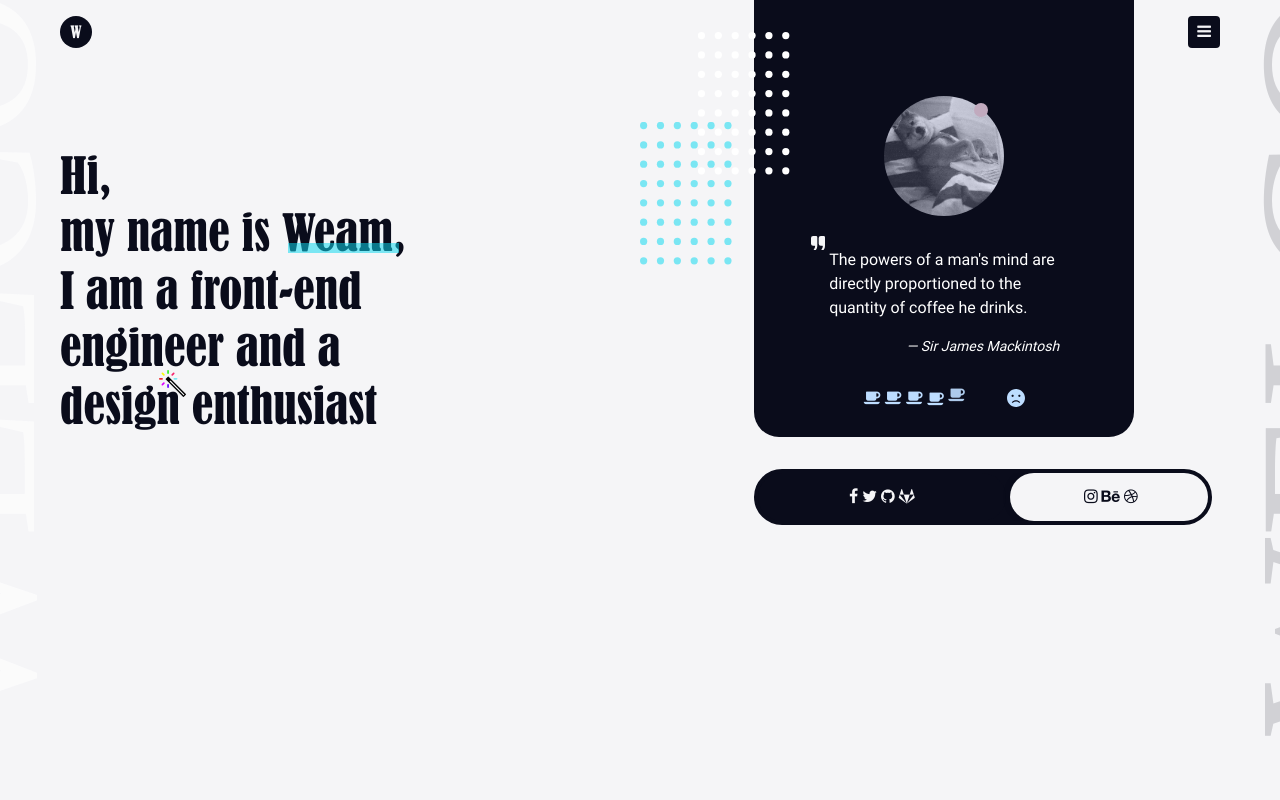
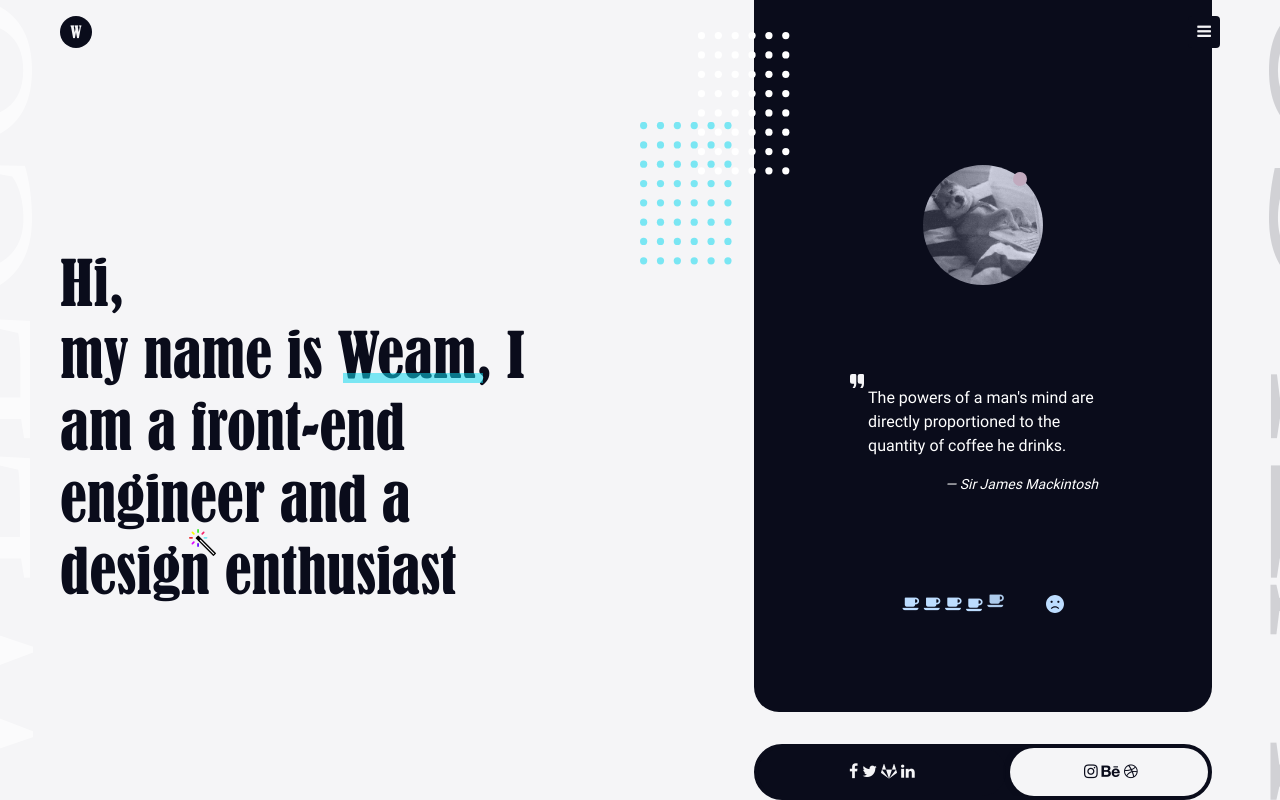
Before and after one commit to WeamAdel/WeamAdel.github.io, a React (Create React App) app: page / in a window 1280 px wide. Built offline with nearby package versions, Linux system fonts and the light colour scheme.

Commit message:
Responsive Fixes

```diff
--- a/package.json
+++ b/package.json
@@ -28,7 +28,7 @@
     "test": "react-scripts test",
     "eject": "react-scripts eject",
     "predeploy": "yarn build",
-    "deploy": "gh-pages -b master -d build"
+    "deploy": "gh-pages -d build"
   },
   "eslintConfig": {
     "extends": "react-app"
--- a/public/assets/css/app.css
+++ b/public/assets/css/app.css
@@ -1210,6 +1210,7 @@ button:active {
   max-width: 400px;
   border-radius: 14px;
   box-shadow: 0 0 0.5rem #fe9f9d;
+  background-color: #0a0c1b;
 }
 .experience .content .exp-cards .exp-card .time {
   font-family: "Bernard MT";
@@ -1505,8 +1506,19 @@ button:active {
   .home .right-column {
     margin-right: 8px;
   }
+}
+@media (min-width: 1200px) {
+  .home .heading .main-heading {
+    font-size: 60px;
+    max-width: 500px;
+  }
+}
+@media (orientation: landscape) {
   .home .right-column .main-content {
-    max-width: 380px;
+    min-height: calc(100vh - 88px);
+    display: flex;
+    flex-direction: column;
+    justify-content: center;
   }
 }
 .portfolio header .content {
@@ -1953,12 +1965,20 @@ button:active {
   z-index: -1;
   -webkit-text-stroke-width: 1px;
   -webkit-text-stroke-color: #0a0c1b;
-  transform: translate(20%, -20%);
+  transform: translate(6%, -20%);
 }
 .story main.content .story-segment:not(:last-of-type) {
   margin-bottom: 60px;
 }
 
+@media (min-width: 500px) {
+  .story main.content .story-segment .story-number p::after {
+    transform: translate(20%, -20%);
+  }
+}
+.technologies .page-heading {
+  word-break: break-all;
+}
 .technologies .content .tech-category .heading {
   margin-bottom: 24px;
   font-size: 24px;
--- a/public/assets/scss/pages/_experience.scss
+++ b/public/assets/scss/pages/_experience.scss
@@ -24,7 +24,7 @@
         max-width: 400px;
         border-radius: 14px;
         box-shadow: 0 0 0.5rem $rose;
-
+        background-color: $main;
         .time {
           font-family: $bernard;
           letter-spacing: 0.25rem;
--- a/public/assets/scss/pages/_home.scss
+++ b/public/assets/scss/pages/_home.scss
@@ -223,9 +223,30 @@
 
     .right-column {
       margin-right: 8px;
-      .main-content {
-        max-width: 380px;
+    }
+  }
+}
+
+@media (min-width: 1200px) {
+  .home {
+    .heading {
+      .main-heading {
+        font-size: 60px;
+        max-width: 500px;
       }
     }
   }
 }
+
+@media (orientation: landscape) {
+  .home {
+    .right-column {
+      .main-content {
+        min-height: calc(100vh - 88px);
+        display: flex;
+        flex-direction: column;
+        justify-content: center;
+      }
+    }
+  }
+}
--- a/public/assets/scss/pages/_technologies.scss
+++ b/public/assets/scss/pages/_technologies.scss
@@ -1,6 +1,9 @@
 @import "~font-awesome/css/font-awesome.min.css";
 
 .technologies {
+  .page-heading {
+    word-break: break-all;
+  }
   .content {
     .tech-category {
       .heading {
--- a/src/App.js
+++ b/src/App.js
@@ -17,7 +17,7 @@ import BooksShelf from "./components/BooksShelf/BooksShelf";
 function App() {
   return (
     <div>
-      <BrowserRouter>
+      <BrowserRouter basename="https://www.weamadel.xyz">
         <Navbar />
         <ErrorBoundary>
           <Switch>
--- a/src/components/Contact/Content/Accounts/Accounts.js
+++ b/src/components/Contact/Content/Accounts/Accounts.js
@@ -4,13 +4,15 @@ import { ACCOUNTS } from "../../../../data/data";
 function Accounts() {
   let accountsJSX = Object.values(ACCOUNTS)
     .flat()
-    .map((account) => (
-      <li key={account.title} title={account.title}>
-        <a href={account.link} target="blank" rel="noopener noreferrer">
-          <i className={`fa fa-${account.fontIcon}`} />
-        </a>
-      </li>
-    ));
+    .map((account) =>
+      account.title === "Github" ? null : (
+        <li key={account.title} title={account.title}>
+          <a href={account.link} target="blank" rel="noopener noreferrer">
+            <i className={`fa fa-${account.fontIcon}`} />
+          </a>
+        </li>
+      )
+    );
   return <ul className="accounts list-unstyled mb-0">{accountsJSX}</ul>;
 }
 
--- a/src/components/Home/RightColumn/Accounts/Accounts.js
+++ b/src/components/Home/RightColumn/Accounts/Accounts.js
@@ -10,8 +10,8 @@ function Accounts() {
   let darkThemeAccounts = [
     socialAccounts[0],
     socialAccounts[1],
-    formalAccounts[0],
     formalAccounts[1],
+    formalAccounts[2],
   ];
 
   let { width, opacity } = useSpring({
```
Also changed, not shown: public/assets/scss/pages/_story.scss (+7 -1 lines), 1 other file (tests, documents, lock files or other folders).
